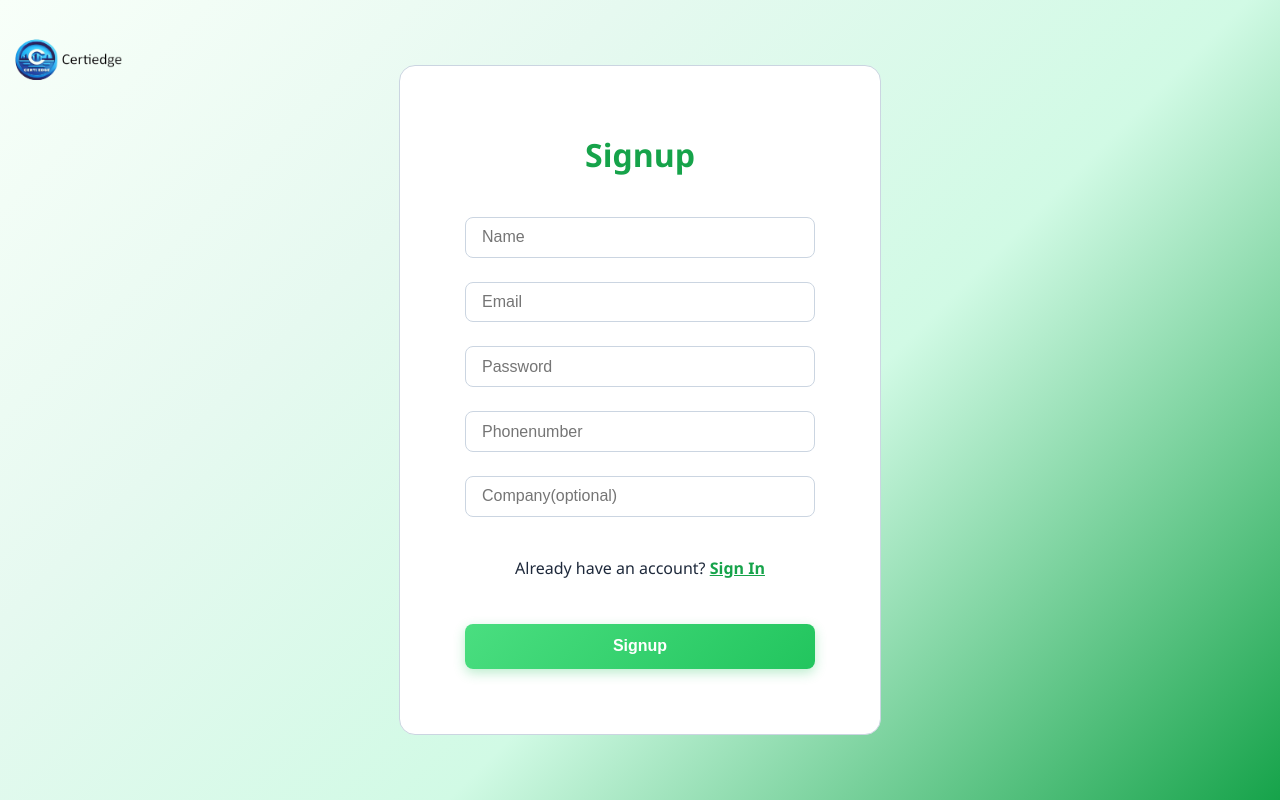
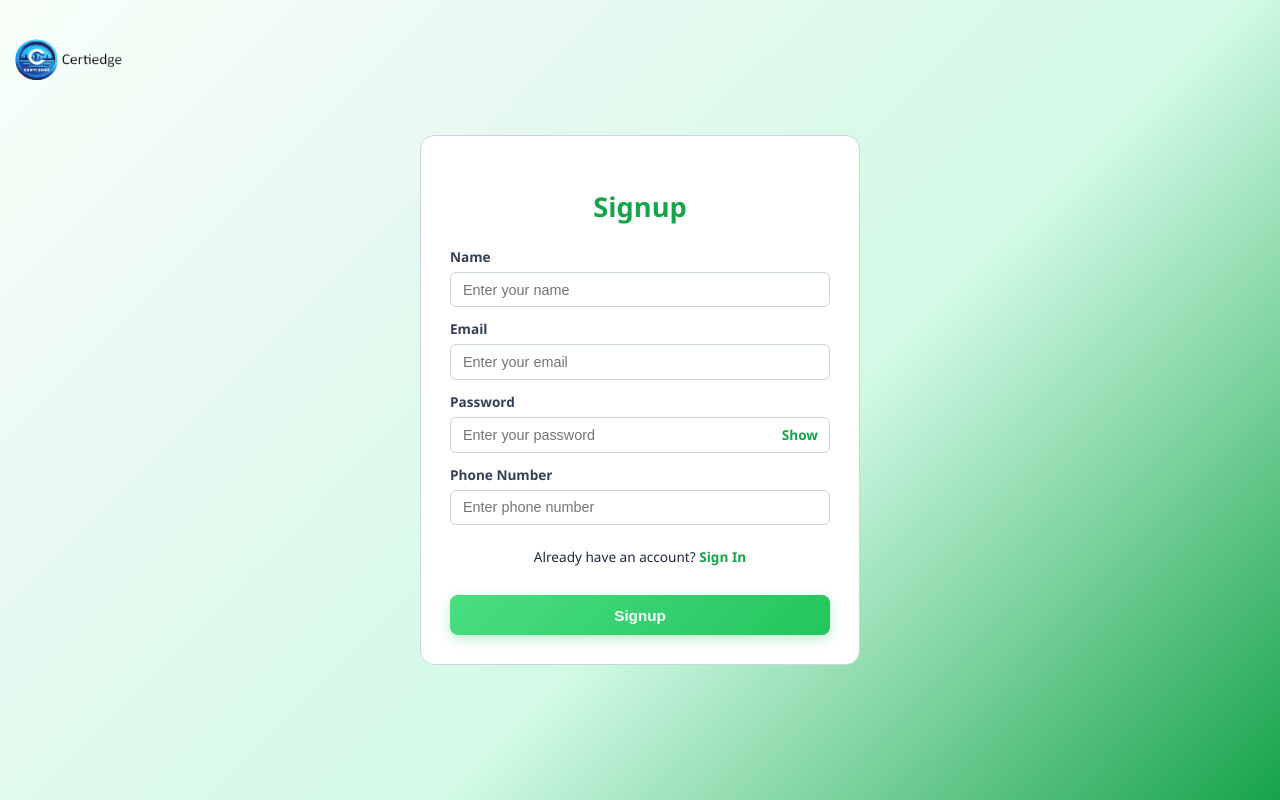
Before and after one commit to Sneh-sehrawat/aptitude-test, a React (Vite) app in the folder aptitude-client/: page /signup in a window 1280 px wide. Built offline with nearby package versions, Linux system fonts and the light colour scheme.

Commit message:
API URL changes and fixed college name

```diff
--- a/aptitude-client/src/pages/EditQuestions.jsx
+++ b/aptitude-client/src/pages/EditQuestions.jsx
@@ -18,7 +18,7 @@ const AdminQuestionPage = () => {
   // ✅ Fetch all questions
   const fetchQuestions = async () => {
     try {
-      const res = await fetch("https://aptitude-test-r4l2.onrender.com/api/questions");
+      const res = await fetch("https://aptitude-test-1-4le1.onrender.com/api/questions");
       if (!res.ok) throw new Error("Failed to fetch");
       const data = await res.json();
       setQuestions(data);
--- a/aptitude-client/src/pages/LoginPage.jsx
+++ b/aptitude-client/src/pages/LoginPage.jsx
@@ -1,4 +1,4 @@
-import { useState } from "react";
+import { useState, useEffect } from "react";
 import { useNavigate, Link } from "react-router-dom";
 import axios from "axios";
 import "../styles/LoginPage.css";
@@ -10,8 +10,9 @@ function LoginPage() {
   const [password, setPassword] = useState("");
   const [role, setRole] = useState("user");
   const [loading, setLoading] = useState(false);
+  const [showPassword, setShowPassword] = useState(false);
 
-  const API_BASE = "https://aptitude-test-r4l2.onrender.com";
+  const API_BASE = "https://aptitude-test-1-4le1.onrender.com";
 
   const handleSubmit = async (e) => {
     e.preventDefault();
@@ -32,7 +33,6 @@ function LoginPage() {
         if (data.token) sessionStorage.setItem("token", data.token);
         if (data.user) sessionStorage.setItem("user", JSON.stringify(data.user));
 
-        // ✅ replace so back button won’t return to login
         if (data.role === "admin") {
           navigate("/admin", { replace: true });
         } else {
@@ -49,11 +49,21 @@ function LoginPage() {
     }
   };
 
+  useEffect(() => {
+  const token = sessionStorage.getItem("token");
+  if (token) {
+    navigate("/form", { replace: true });
+  }
+}, [navigate]);
+
+
   return (
     <div className="container">
       <img src={certiEdgeLogo} alt="CertiEdge Logo" className="logo-img" />
-      <div className="login-container" style={{ maxWidth: 400 }}>
+
+      <div className="login-container">
         <h2>Login</h2>
+
         <form className="login-form" onSubmit={handleSubmit}>
           <label>
             Select Role:
@@ -63,12 +73,40 @@ function LoginPage() {
             </select>
           </label>
 
-          <input type="email" placeholder="Email" value={email} onChange={(e) => setEmail(e.target.value)} required />
-          <input type="password" placeholder="Password" value={password} onChange={(e) => setPassword(e.target.value)} required />
+          <label>Email</label>
+          <input
+            type="email"
+            placeholder="Enter your email"
+            value={email}
+            onChange={(e) => setEmail(e.target.value)}
+            required
+          />
+
+          <label>Password</label>
+          <div className="password-wrapper">
+            <input
+              type={showPassword ? "text" : "password"}
+              placeholder="Enter your password"
+              value={password}
+              onChange={(e) => setPassword(e.target.value)}
+              required
+            />
+            <span
+              className="toggle-password"
+              onClick={() => setShowPassword(!showPassword)}
+            >
+              {showPassword ? "Hide" : "Show"}
+            </span>
+          </div>
 
           <p style={{ textAlign: "center", marginTop: "1rem" }}>
             Don't have an account?{" "}
-            <Link to="/signup" style={{ color: "#16a34a", fontWeight: "bold" }}>Sign up</Link>
+            <Link
+              to="/signup"
+              style={{ color: "#16a34a", fontWeight: "bold" }}
+            >
+              Sign up
+            </Link>
           </p>
 
           <button type="submit" disabled={loading}>
--- a/aptitude-client/src/pages/SignupPage.jsx
+++ b/aptitude-client/src/pages/SignupPage.jsx
@@ -1,7 +1,7 @@
-import { useState } from 'react';
+import { useEffect, useState } from 'react';
 import { useNavigate } from 'react-router-dom';
 import axios from 'axios';
-import "../styles/SignupPage.css"
+import "../styles/SignupPage.css";
 import certiEdgeLogo from "../assets/certiedge-removebg-preview.png";
 
 function SignupPage() {
@@ -9,9 +9,10 @@ function SignupPage() {
   const [name, setName] = useState('');
   const [email, setEmail] = useState('');
   const [password, setPassword] = useState('');
-  const [company, setCompany] = useState('');
   const [phoneno, setPhoneno] = useState('');
-  const API_BASE = "https://aptitude-test-r4l2.onrender.com";
+  const [showPassword, setShowPassword] = useState(false);
+
+  const API_BASE = "https://aptitude-test-1-4le1.onrender.com";
 
   const handleSubmit = async (e) => {
     e.preventDefault();
@@ -43,34 +44,82 @@ function SignupPage() {
         name,
         email,
         password,
-        company,
         phoneno,
       });
 
       alert(data.message || 'Signup successful');
-      navigate('/login', { replace: true }); // ✅ prevent going back
+      navigate('/login', { replace: true });
     } catch (error) {
       alert(error.response?.data?.message || 'Signup failed');
       console.error(error);
     }
   };
 
+  useEffect(() => {
+  const token = sessionStorage.getItem("token");
+  if (token) {
+    navigate("/form", { replace: true });
+  }
+}, [navigate]);
+
   return (
     <div className='container1'>
       <img src={certiEdgeLogo} alt="CertiEdge Logo" className='logo-img' />
 
-      <div style={{ maxWidth: 400 }} className='signup-container'>
+      <div className='signup-container'>
         <h2>Signup</h2>
+
         <form onSubmit={handleSubmit} className='signup-form'>
-          <input type="text" placeholder="Name" value={name} onChange={e => setName(e.target.value)} required />
-          <input type="email" placeholder="Email" value={email} onChange={e => setEmail(e.target.value)} required />
-          <input type="password" placeholder="Password" value={password} onChange={e => setPassword(e.target.value)} required />
-          <input type="text" placeholder="Phonenumber" value={phoneno} onChange={e => setPhoneno(e.target.value.replace(/\D/g, ''))} maxLength={10} required />
-          <input type="text" placeholder="Company(optional)" value={company} onChange={e => setCompany(e.target.value)} />
+          <label>Name</label>
+          <input
+            type="text"
+            placeholder="Enter your name"
+            value={name}
+            onChange={e => setName(e.target.value)}
+            required
+          />
+
+          <label>Email</label>
+          <input
+            type="email"
+            placeholder="Enter your email"
+            value={email}
+            onChange={e => setEmail(e.target.value)}
+            required
+          />
+
+          <label>Password</label>
+          <div className="password-wrapper">
+            <input
+              type={showPassword ? "text" : "password"}
+              placeholder="Enter your password"
+              value={password}
+              onChange={e => setPassword(e.target.value)}
+              required
+            />
+            <span
+              className="toggle-password"
+              onClick={() => setShowPassword(!showPassword)}
+            >
+              {showPassword ? "Hide" : "Show"}
+            </span>
+          </div>
+
+          <label>Phone Number</label>
+          <input
+            type="text"
+            placeholder="Enter phone number"
+            value={phoneno}
+            onChange={e => setPhoneno(e.target.value.replace(/\D/g, ""))}
+            maxLength={10}
+            required
+          />
 
           <p style={{ textAlign: "center", marginTop: "1rem" }}>
             Already have an account?{" "}
-            <a href="/login" style={{ color: "#16a34a", fontWeight: "bold" }}>Sign In</a>
+            <a href="/login" style={{ color: "#16a34a", fontWeight: "bold" }}>
+              Sign In
+            </a>
           </p>
 
           <button type="submit">Signup</button>
--- a/aptitude-client/src/styles/LoginPage.css
+++ b/aptitude-client/src/styles/LoginPage.css
@@ -1,95 +1,92 @@
-/* === Page Centering === */
+/* ================= Page Container ================= */
 .container {
   display: flex;
-  height: 100vh;
+  min-height: 100vh;
   align-items: center;
   justify-content: center;
   font-family: 'Segoe UI', Tahoma, Geneva, Verdana, sans-serif;
-
-  /* ✨ Professional green gradient */
-  background: linear-gradient(135deg, #f8fff9 0%, #e6f9f0 30%, #d1fae5 60%, #16a34a 100%);
+  background: linear-gradient(
+    135deg,
+    #f8fff9 0%,
+    #e6f9f0 30%,
+    #d1fae5 60%,
+    #16a34a 100%
+  );
+  position: relative;
 }
 
-/* === Login Container === */
+/* ================= Login Card ================= */
 .login-container {
-width: 100%;
-  max-width: 480px;
-  padding: 2.5rem;
-  border-radius: 16px;
+  width: 100%;
+  max-width: 360px;            /* SMALLER CARD */
+  padding: 1.6rem;
+  background: #ffffff;
+  border-radius: 14px;
+  border: 1px solid #cbd5e1;
   color: #1e293b;
-   background: #ffffff;  /* solid white, not transparent */
-  transition: all 0.3s ease-in-out;
-  border: 1px solid #cbd5e1;
+  transition: all 0.3s ease;
 }
 
 .login-container:hover {
-  transform: translateY(-4px);
-  box-shadow: 0 20px 36px rgb(159, 172, 161);
+  transform: translateY(-3px);
+  box-shadow: 0 16px 30px rgba(0, 0, 0, 0.12);
 }
 
+/* ================= Heading ================= */
 .login-container h2 {
-  margin-bottom: 1rem;
+  text-align: center;
+  margin-bottom: 0.9rem;
   color: #058e3c;
-  text-align: center;
+  font-size: 1.6rem;
   font-weight: 700;
-  font-size: 2rem;
 }
 
-/* === Login Form === */
+/* ================= Form ================= */
 .login-form {
   display: flex;
   flex-direction: column;
-  padding: 25px;
-  border-radius: 12px;
-  gap: 16px;
+  gap: 6px;                    /* COMPACT SPACING */
 }
 
-/* Labels */
+/* ================= Labels ================= */
 .login-form label {
-  text-align: left;
-  margin-bottom: 0.1rem; /* Very small gap */
-  font-weight: 500;
+  font-size: 0.85rem;
+  font-weight: 600;
+  margin-top: 6px;
   color: #374151;
 }
 
-/* Inputs & Select */
-.login-form select,
-.login-form input[type="email"],
-.login-form input[type="password"] {
-  padding: 0.65rem 1rem;
-  margin-bottom: 0.5rem; /* Reduced gap between fields */
-  border-radius: 8px;
+/* ================= Inputs & Select ================= */
+.login-form input,
+.login-form select {
+  padding: 0.55rem 0.75rem;
+  border-radius: 6px;
   border: 1px solid #cbd5e1;
-  font-size: 1rem;
-  background-color: #ffffff;
+  font-size: 0.9rem;
+  background: #ffffff;
   color: #1e293b;
-  transition: all 0.3s ease;
-  outline: green;
-}
-.login-form select{
-  margin-left: 8px;
+  transition: all 0.25s ease;
 }
 
-.login-form select:focus,
-.login-form input:focus {
+.login-form input:focus,
+.login-form select:focus {
   outline: none;
   border-color: #16a34a;
-  box-shadow: 0 0 8px rgba(22, 163, 74, 0.3);
+  box-shadow: 0 0 6px rgba(22, 163, 74, 0.25);
 }
 
-/* Button */
+/* ================= Button ================= */
 .login-form button {
-  width: 100%;
-  padding: 0.85rem;
-  font-size: 1rem;
+  margin-top: 0.7rem;
+  padding: 0.7rem;
+  font-size: 0.95rem;
+  font-weight: 600;
   background: linear-gradient(135deg, #4ade80, #22c55e);
-  color: #fff;
+  color: #ffffff;
   border: none;
   border-radius: 8px;
   cursor: pointer;
-  font-weight: 600;
   transition: all 0.3s ease;
-  margin-top: 0.8rem;
   box-shadow: 0 4px 12px rgba(34, 197, 94, 0.3);
 }
 
@@ -98,48 +95,94 @@ width: 100%;
   box-shadow: 0 6px 16px rgba(22, 163, 74, 0.4);
 }
 
-/* === Responsive Styles === */
-@media (max-width: 480px) {
-  .login-container {
-    padding: 1.5rem;
-    margin: 1rem;
-    max-width: 95%;
-  }
-  .login-form {
-    padding: 15px;
-  }
-  .login-container h2 {
-    font-size: 1.5rem;
-  }
+.login-form button:disabled {
+  opacity: 0.7;
+  cursor: not-allowed;
 }
+
+/* ================= Text Links ================= */
+.login-form p {
+  font-size: 0.85rem;
+  margin-top: 0.6rem;
+  text-align: center;
+}
+
+.login-form a {
+  color: #16a34a;
+  font-weight: 600;
+  text-decoration: none;
+}
+
+.login-form a:hover {
+  text-decoration: underline;
+}
+
+/* ================= Logo ================= */
 .logo-img {
-  position: absolute;     /* stick to top-left */
-  top: 20px;              /* spacing from top */
-  left: 20px;             /* spacing from left */
-  height: 80px;           /* adjust size to match certiedge.com logo */
-  width: auto;            /* keep aspect ratio */
-  object-fit: contain;    /* prevent distortion */
+  position: absolute;
+  top: 20px;
+  left: 20px;
+  height: 65px;
+  width: auto;
+  object-fit: contain;
   cursor: pointer;
   transition: transform 0.2s ease-in-out;
 }
 
 .logo-img:hover {
-  transform: scale(1.05); /* subtle zoom on hover */
+  transform: scale(1.05);
 }
 
-/* 📱 Responsive Adjustments */
+/* ================= Tablet ================= */
 @media (max-width: 768px) {
   .logo-img {
-    height: 50px;   /* slightly smaller on tablets */
+    height: 50px;
     top: 15px;
     left: 15px;
   }
 }
 
+/* ================= Mobile ================= */
 @media (max-width: 480px) {
+  .login-container {
+    max-width: 92%;
+    padding: 1.3rem;
+  }
+
+  .login-container h2 {
+    font-size: 1.4rem;
+  }
+
   .logo-img {
-    height: 40px;   /* smaller for mobile */
+    height: 40px;
     top: 10px;
     left: 10px;
   }
 }
+
+
+/* ================= Password Show / Hide ================= */
+.password-wrapper {
+  position: relative;
+  display: flex;
+  align-items: center;
+}
+
+.password-wrapper input {
+  width: 100%;
+  padding-right: 60px;
+}
+
+.toggle-password {
+  position: absolute;
+  right: 12px;
+  font-size: 0.85rem;
+  font-weight: 600;
+  color: #16a34a;
+  cursor: pointer;
+  user-select: none;
+}
+
+.toggle-password:hover {
+  text-decoration: underline;
+}
--- a/aptitude-client/src/styles/SignupPage.css
+++ b/aptitude-client/src/styles/SignupPage.css
@@ -1,126 +1,180 @@
+/* 🌿 Page Container */
 .container1 {
   display: flex;
   height: 100vh;
   align-items: center;
   justify-content: center;
   font-family: 'Segoe UI', Tahoma, Geneva, Verdana, sans-serif;
-
-  /* ✨ Professional green gradient */
-  background: linear-gradient(135deg, #f8fff9 0%, #e6f9f0 30%, #d1fae5 60%, #16a34a 100%);
+  background: linear-gradient(
+    135deg,
+    #f8fff9 0%,
+    #e6f9f0 30%,
+    #d1fae5 60%,
+    #16a34a 100%
+  );
+  position: relative;
 }
 
-
-
-/* Your signup card stays solid */
+/* 🧾 Signup Card */
 .signup-container {
   width: 100%;
-  max-width: 480px;
-  padding: 2.5rem;
-  border-radius: 16px;
+  max-width: 380px;
+  padding: 1.8rem;
+  border-radius: 14px;
+  background: #ffffff;
   color: #1e293b;
-  background: #ffffff;  /* solid white, not transparent */
+  border: 1px solid #cbd5e1;
   transition: all 0.3s ease-in-out;
-  border: 1px solid #cbd5e1;
 }
 
 .signup-container:hover {
-  transform: translateY(-4px);
-  box-shadow: 0 20px 36px rgb(159, 172, 161);
+  transform: translateY(-3px);
+  box-shadow: 0 18px 32px rgba(0, 0, 0, 0.12);
 }
 
+/* 🏷️ Title */
 .signup-container h2 {
+  text-align: center;
   margin-bottom: 1rem;
   color: #16a34a;
-  text-align: center;
+  font-size: 1.7rem;
   font-weight: 700;
-  font-size: 2rem;
 }
+
+/* 📋 Form */
 .signup-form {
   display: flex;
   flex-direction: column;
-  padding: 25px;
-  border-radius: 12px;
-  gap: 16px;
+  gap: 6px;
 }
-.signup-form input
 
-{
-  padding: 0.65rem 1rem;
-  margin-bottom: 0.5rem; /* Reduced gap between fields */
-  border-radius: 8px;
+/* 🏷️ Labels */
+.signup-form label {
+  font-size: 0.85rem;
+  font-weight: 600;
+  margin-top: 6px;
+  color: #334155;
+}
+
+/* ✏️ Inputs */
+.signup-form input {
+  padding: 0.55rem 0.75rem;
+  border-radius: 6px;
   border: 1px solid #cbd5e1;
-  font-size: 1rem;
+  font-size: 0.9rem;
   background-color: #ffffff;
   color: #1e293b;
-  transition: all 0.3s ease;
-  outline: green;
+  transition: all 0.25s ease;
 }
+
 .signup-form input:focus {
   outline: none;
   border-color: #16a34a;
-  box-shadow: 0 0 8px rgba(22, 163, 74, 0.3);
+  box-shadow: 0 0 6px rgba(22, 163, 74, 0.25);
 }
 
+/* 🔘 Button */
 .signup-form button {
-  width: 100%;
-  padding: 0.85rem;
-  font-size: 1rem;
+  margin-top: 0.6rem;
+  padding: 0.7rem;
+  font-size: 0.95rem;
+  font-weight: 600;
   background: linear-gradient(135deg, #4ade80, #22c55e);
-  color: #fff;
+  color: #ffffff;
   border: none;
   border-radius: 8px;
   cursor: pointer;
-  font-weight: 600;
   transition: all 0.3s ease;
-  margin-top: 0.8rem;
   box-shadow: 0 4px 12px rgba(34, 197, 94, 0.3);
 }
+
 .signup-form button:hover {
   background: linear-gradient(135deg, #22c55e, #15803d);
   box-shadow: 0 6px 16px rgba(22, 163, 74, 0.4);
 }
-@media (max-width: 480px) {
-  .signup-container {
-    padding: 1.5rem;
-    margin: 1rem;
-    max-width: 95%;
-  }
-  .signup-form {
-    padding: 15px;
-  }
-  .signup-container h2 {
-    font-size: 1.5rem;
-  }
+
+/* 🔗 Login Text */
+.signup-form p {
+  font-size: 0.85rem;
+  margin-top: 0.6rem;
 }
-/* 🌐 Logo Styling */
+
+.signup-form a {
+  color: #16a34a;
+  font-weight: 600;
+  text-decoration: none;
+}
+
+.signup-form a:hover {
+  text-decoration: underline;
+}
+
+/* 🌐 Logo */
 .logo-img {
-  position: absolute;     /* stick to top-left */
-  top: 20px;              /* spacing from top */
-  left: 20px;             /* spacing from left */
-  height: 80px;           /* adjust size to match certiedge.com logo */
-  width: auto;            /* keep aspect ratio */
-  object-fit: contain;    /* prevent distortion */
+  position: absolute;
+  top: 20px;
+  left: 20px;
+  height: 70px;
+  width: auto;
+  object-fit: contain;
   cursor: pointer;
   transition: transform 0.2s ease-in-out;
 }
 
 .logo-img:hover {
-  transform: scale(1.05); /* subtle zoom on hover */
+  transform: scale(1.05);
 }
 
-/* 📱 Responsive Adjustments */
+/* 📱 Tablet */
 @media (max-width: 768px) {
   .logo-img {
-    height: 50px;   /* slightly smaller on tablets */
+    height: 50px;
     top: 15px;
     left: 15px;
   }
 }
 
+/* 📱 Mobile */
 @media (max-width: 480px) {
+  .signup-container {
+    max-width: 92%;
+    padding: 1.3rem;
+  }
+
+  .signup-container h2 {
+    font-size: 1.4rem;
+  }
+
   .logo-img {
-    height: 40px;   /* smaller for mobile */
+    height: 40px;
     top: 10px;
     left: 10px;
   }
 }
+
+
+/* Password show/hide */
+.password-wrapper {
+  position: relative;
+  display: flex;
+  align-items: center;
+}
+
+.password-wrapper input {
+  width: 100%;
+  padding-right: 60px;
+}
+
+.toggle-password {
+  position: absolute;
+  right: 12px;
+  font-size: 0.85rem;
+  color: #16a34a;
+  cursor: pointer;
+  font-weight: 600;
+  user-select: none;
+}
+
+.toggle-password:hover {
+  text-decoration: underline;
+}
```
Also changed, not shown: aptitude-client/src/pages/AdminPage.jsx (+9 -1 lines), aptitude-client/src/pages/FormPage.jsx (+25 -12 lines), aptitude-client/src/pages/QuizPage.jsx (+32 -9 lines), aptitude-client/src/pages/ResultPage.jsx (+13 -13 lines), aptitude-client/src/pages/ReviewPage.jsx (+18 -13 lines).
